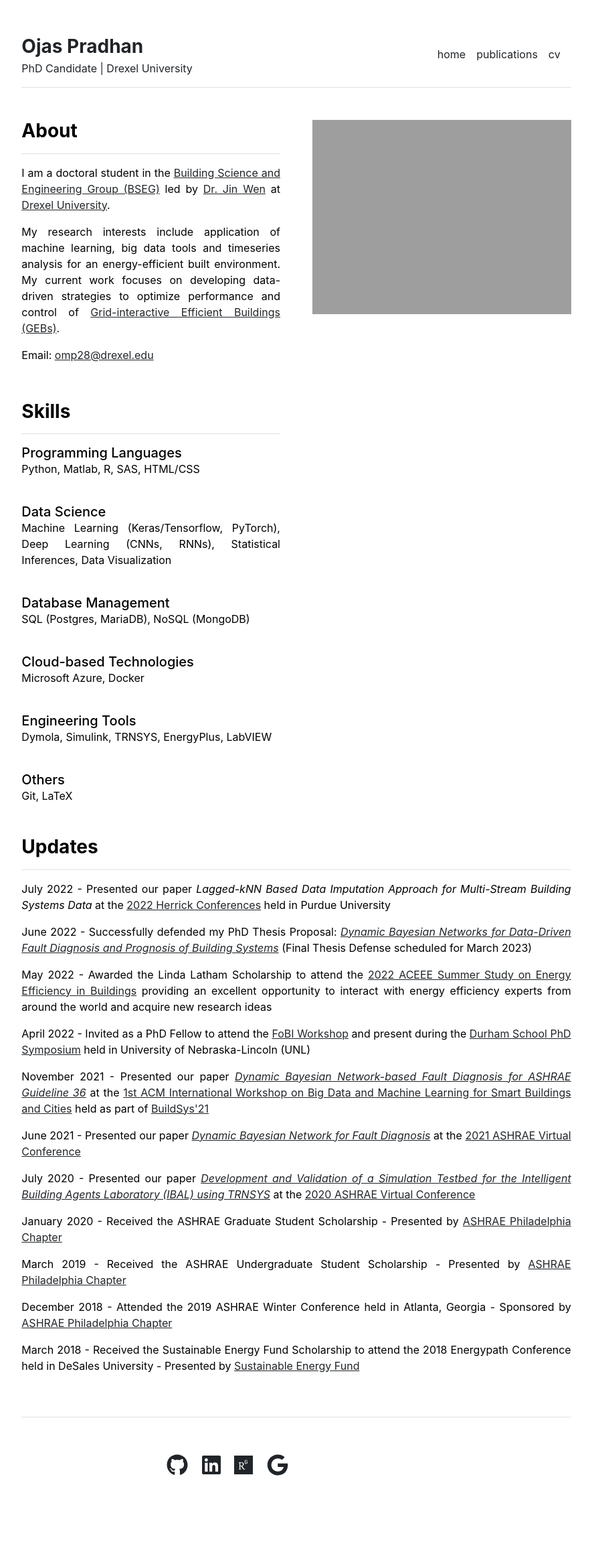
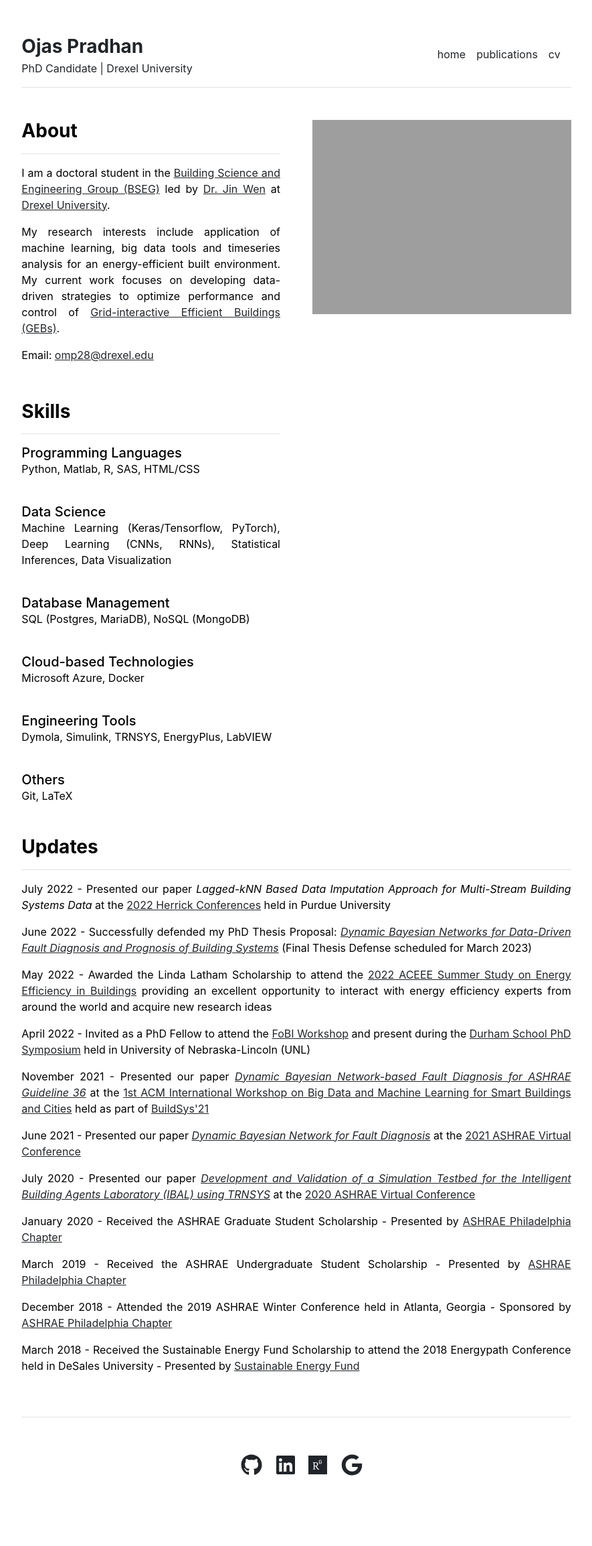
Before and after one commit to pradhanojas/pradhanojas.github.io, a Jekyll site: the page built from index.md, in a window 1280 px wide. Shown: the whole page at 67% size, without its empty margins (197-1082 px from the left). Built offline with Jekyll 4.4.1, drawn with Linux system fonts in a browser that asks for light colours.

Commit message:
Update footer.html

```diff
--- a/_includes/footer.html
+++ b/_includes/footer.html
@@ -1,6 +1,6 @@
 <footer class="pt-5 my-5 text-muted border-top">
   <div class="row">
-    <div class="col-md-6 text-end social-media-icons">
+    <div class="col-md-6 text-center social-media-icons" style="margin: 0 auto;">
       {% for item in site.data.settings.social %}
         <a href="{{ item.link }}" class="ms-3 fs-2" target="_blank"><i class="fab fa-{{ item.icon }}"></i></a>
       {% endfor %}
```
